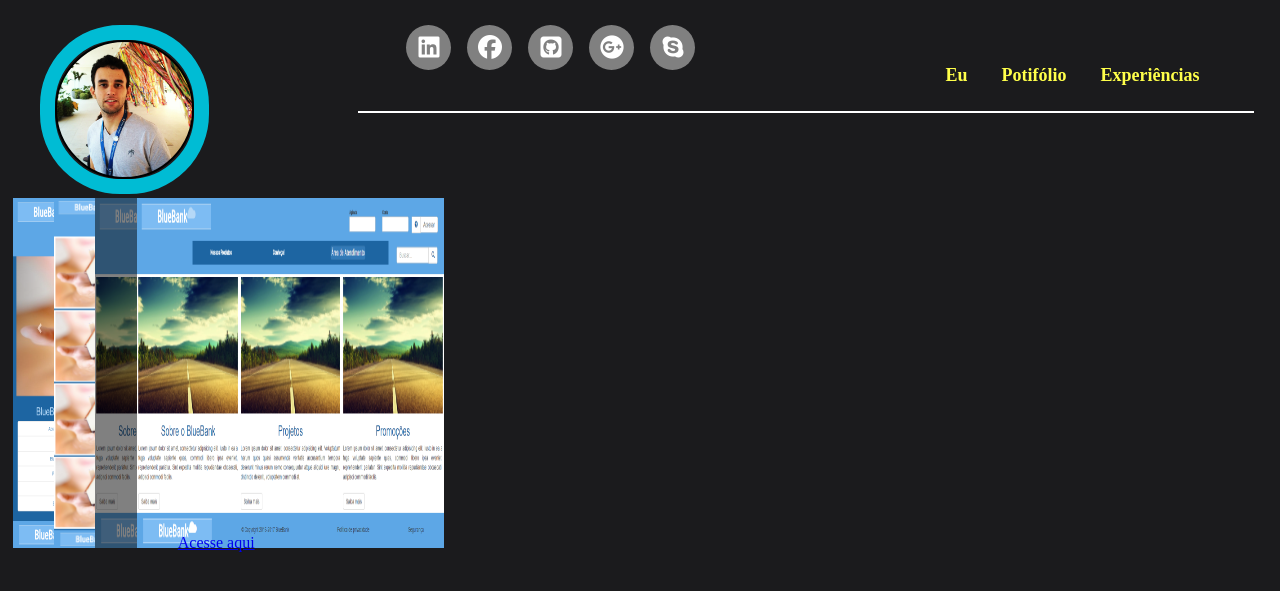
After one commit to diegomcsilva/DiegoMarcelo, a PHP site: page /portifolio.html in a window 1280 px wide. The commit adds this page. Shown: the top 591 px of the page. Run offline with PHP 8.4, Linux system fonts and the light colour scheme; some libraries are stand-ins or nearby versions.

Commit message:
includ pag of portifólio

```diff
--- a/index.html
+++ b/index.html
@@ -24,9 +24,8 @@
         <div class="nav">
         <ul>
           <li><a href="#me">Eu</a></li>
-          <li><a href="#competence">Competnencias</a></li>
+          <li><a href="portifolio.html">Potifólio</a></li>
           <li><a href="#experiences">Experiências</a></li>
-          <li><a href="#"></a></li>
         </ul>
       </div>
     </div>
--- /dev/null
+++ b/portifolio.html
@@ -0,0 +1,43 @@
+<!DOCTYPE html>
+<html>
+  <head>
+    <meta charset="utf-8">
+    <title></title>
+    <meta name="viewport" content="width=device-width, initial-scale=1">
+    <link href="public/css/style.min.css" rel="stylesheet">
+    <script src="https://use.fontawesome.com/70f030e4c2.js"></script>
+  </head>
+  <body>
+    <header>
+      <div class="Myimg"><div></div></div>
+      <div class="nav_linha">
+        <div class="social">
+          <ul>
+            <li><a href="#"><i class="fa fa-linkedin-square" aria-hidden="true"></i></a></li>
+            <li><a href="#"><i class="fa fa-facebook-official" aria-hidden="true"></i></a></li>
+            <li><a href="#"><i class="fa fa-github-square" aria-hidden="true"></i></a></li>
+            <li><a href="#"><i class="fa fa-google-plus-official" aria-hidden="true"></i></a></li>
+            <li><a href="#"><i class="fa fa-skype" aria-hidden="true"></i></a></li>
+
+          </ul>
+        </div>
+        <div class="nav">
+          <ul>
+            <li><a href="#me">Eu</a></li>
+            <li><a href="portifolio.html">Potifólio</a></li>
+            <li><a href="#experiences">Experiências</a></li>
+          </ul>
+        </div>
+      </div>
+    </header>
+    <div class="contents-models">
+      <ul>
+        <li><img src="../../src/images/bluebank.png" alt=""></li>
+        <li><img src="../../src/images/bluebank-produtos.png" alt=""></li>
+        <li><img src="../../src/images/bluebank-conheca.png" alt=""></li>
+        <li><img src="../../src/images/bluebank-conheca2.png" alt=""></li>
+        <li><a href="https://diegomcsilva.github.io/bluebank/">Acesse aqui</a></li>
+      </ul>
+    </div>
+  </body>
+</html>
--- a/src/scss/style.scss
+++ b/src/scss/style.scss
@@ -257,3 +257,21 @@ header {
       }
     }
   }
+
+  .contents-models {
+    ul {
+      position: relative;
+      width: 80%;
+      li {
+        display: inline;
+        margin: -135px;
+        &:hover {
+          position: inherit;
+        }
+        img {
+          width: 30%;
+          height: 350px;
+        }
+      }
+    }
+  }
```
Also changed, not shown: public/css/style.min.css, src/images/bluebank-conheca.png (added), src/images/bluebank-conheca2.png (added), src/images/bluebank-produtos.png (added), src/images/bluebank.png (added).
